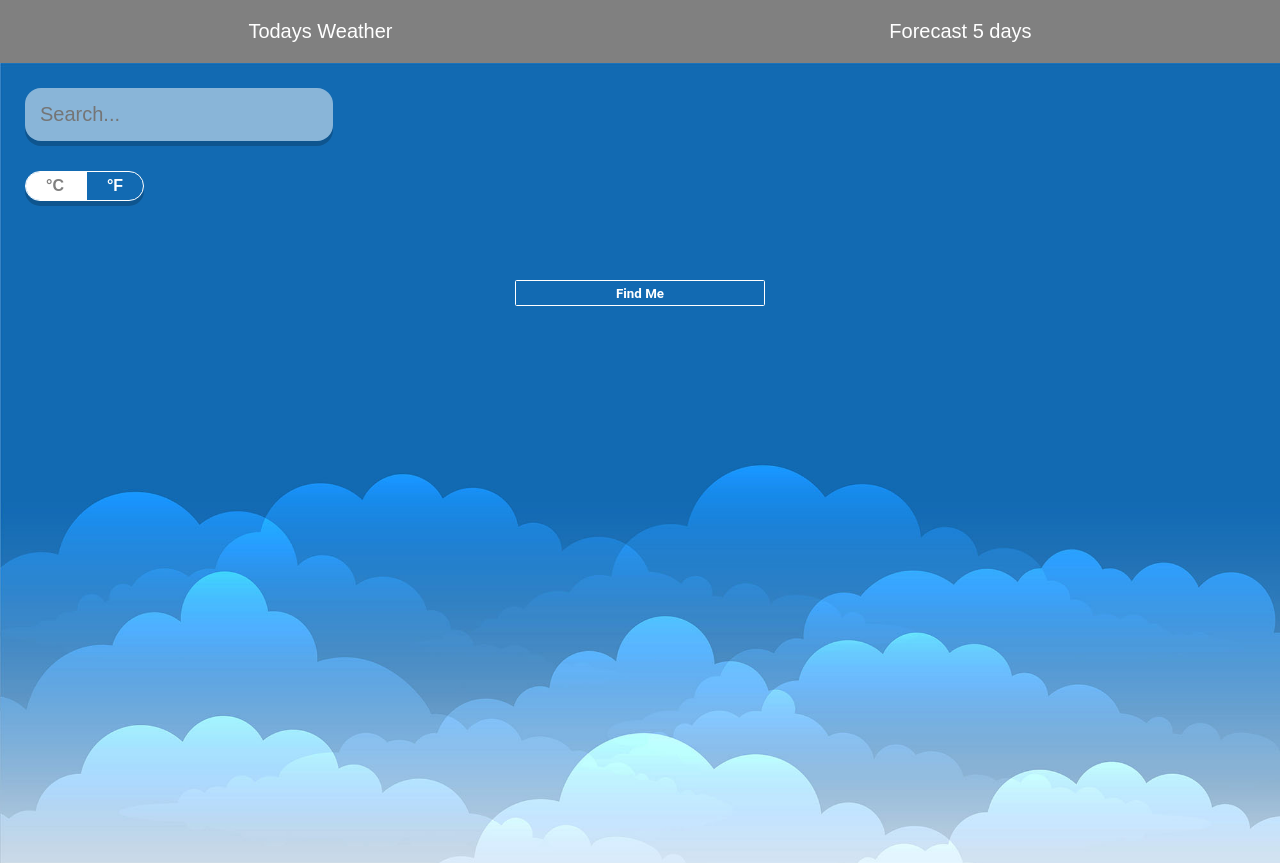
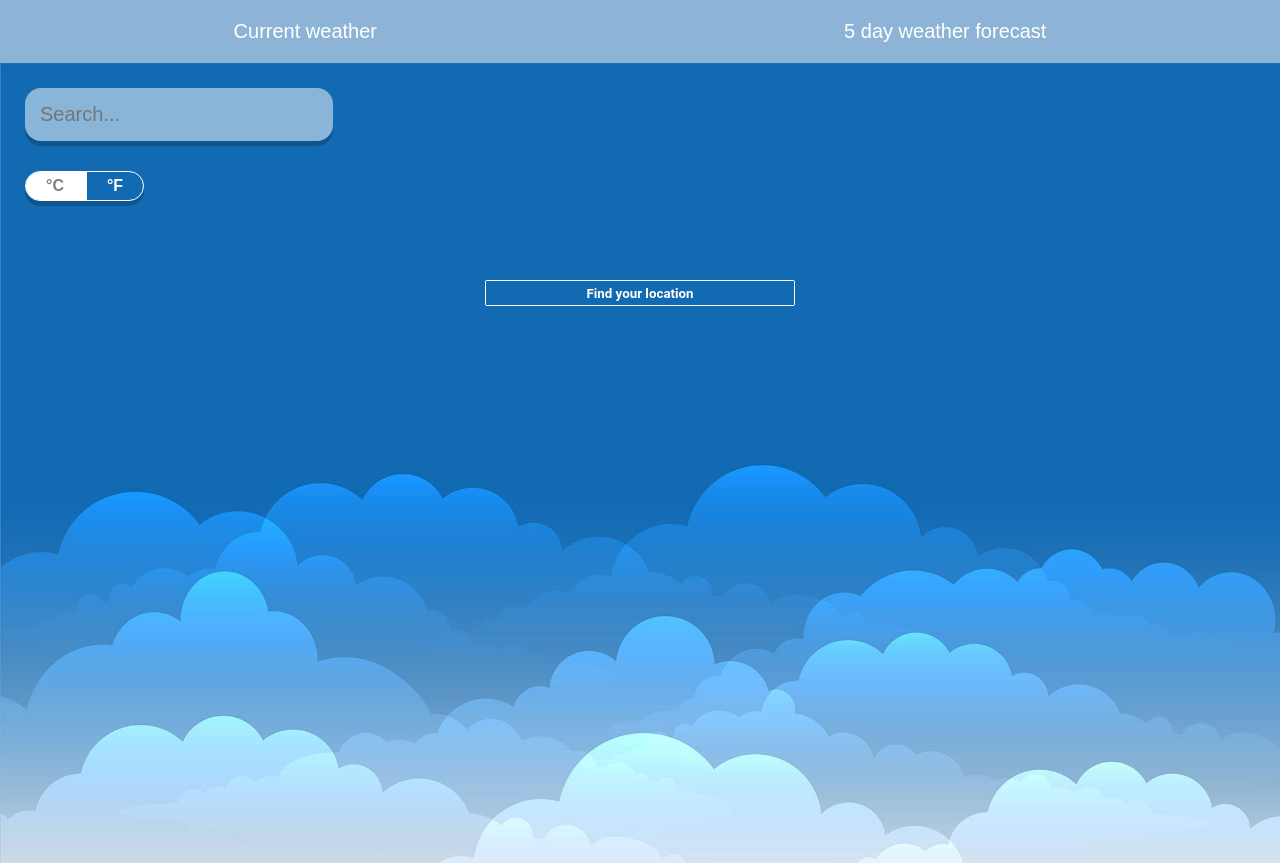
Before and after one commit to sofie-morling/React-weather-app, a React (Create React App) app: page / in a window 1280 px wide. Built offline with nearby package versions, Linux system fonts and the light colour scheme; no server answers.

Commit message:
minor design editing

```diff
--- a/src/App.js
+++ b/src/App.js
@@ -11,8 +11,8 @@ function App() {
 
       <div>
         <nav>
-          <li><Link to="/">Todays Weather</Link></li>
-          <li><Link to="/forecast">Forecast 5 days</Link></li>
+          <li><Link to="/">Current weather</Link></li>
+          <li><Link to="/forecast">5 day weather forecast</Link></li>
         </nav>
       </div>
 
--- a/src/components/Forecast.jsx
+++ b/src/components/Forecast.jsx
@@ -9,7 +9,7 @@ export const Forecast = () => {
 
   const { latitude, longitude, error } = usePosition();
 
-    // API Info
+  // API Info
   const api = {
     key: '12713ce52420589c2732fa06b705ae93',
     base: 'https://api.openweathermap.org/data/2.5/'
@@ -21,7 +21,7 @@ export const Forecast = () => {
   const [outUnit, setOutUnit] = useState('')
   const [windUnit, setWindUnit] = useState('')
 
-    // Location finder
+  // Location finder
   const findUser = () => {
 
     fetch(`https://hendrik-cors-proxy.herokuapp.com/api.openweathermap.org/data/2.5/forecast?lat=${latitude}&lon=${longitude}&units=${unit}&appid=${api.key}`)
@@ -29,15 +29,15 @@ export const Forecast = () => {
       .then(result => {
         setWeather(result)
         setOutUnit(unit === 'metric' ? '°C' : '°F');
-        setWindUnit(unit === 'metric' ? 'M/S' : 'M/H' );
+        setWindUnit(unit === 'metric' ? 'M/S' : 'M/H');
 
       });
-    if(error != null) {
+    if (error != null) {
       alert('Enable geolocation');
     }
   }
 
-    // Search function
+  // Search function
   const search = evt => {
     if (evt.key === 'Enter') {
       fetch(`${api.base}forecast?q=${query}&units=${unit}&APPID=${api.key}`)
@@ -57,7 +57,7 @@ export const Forecast = () => {
   return (
     <div className="home">
       <main>
-          {/* Search bar */}
+        {/* Search bar */}
         <div className='search-box'>
           <input
             type='text'
@@ -90,7 +90,7 @@ export const Forecast = () => {
           <label htmlFor="imperialButton">°F</label>
         </div>
         {/* Button "Find current position" */}
-        <button className="button" onClick={findUser}>Find Me</button>
+        <button className="button" onClick={findUser}>Find your location</button>
         {(typeof weather.list != 'undefined') ? (
 
           <>
@@ -105,7 +105,7 @@ export const Forecast = () => {
                   <p className="forecastItem">{interval.dt_txt.split(' ')[0].split(':')}</p>
                   <p className="forecastItem">{interval.dt_txt.split(' ')[1].split('-')}</p>
                   <img src={`http://openweathermap.org/img/wn/${interval.weather[0].icon}@2x.png`} alt="weather-icon"></img>
-                  <p className="forecastItem"><img src={temp} alt="temperature-icon" /> {Math.round(interval.main.temp)} {outUnit}</p>
+                  <p className="forecastItem"><img src={temp} alt="temperature-icon" /> {Math.round(interval.main.temp)}{outUnit}</p>
                   <p className="forecastItem"><img src={humidity} alt="humidity-icon" /> {interval.main.humidity}%</p>
                   <p className="forecastItem"><img src={wind} alt="wind-icon" /> {interval.wind.speed} {windUnit}</p>
                 </div>
--- a/src/components/Home.jsx
+++ b/src/components/Home.jsx
@@ -10,7 +10,7 @@ import { convertUnixToTime } from '../consts/convertUnixToTime';
 export const Home = () => {
 
   const { latitude, longitude, error } = usePosition();
-    // API info
+  // API info
   const api = {
     key: '12713ce52420589c2732fa06b705ae93',
     base: 'https://api.openweathermap.org/data/2.5/'
@@ -32,7 +32,7 @@ export const Home = () => {
       .then(result => {
         setWeather(result)
         setOutUnit(unit === "metric" ? "°C" : "°F");
-        setWindUnit(unit === 'metric' ? 'M/S' : 'M/H' );
+        setWindUnit(unit === 'metric' ? 'M/S' : 'M/H');
       });
 
     if (error != null) {
@@ -48,7 +48,7 @@ export const Home = () => {
           setWeather(result)
           setQuery('')
           setOutUnit(unit === "metric" ? "°C" : "°F");
-          setWindUnit(unit === 'metric' ? 'M/S' : 'M/H' );
+          setWindUnit(unit === 'metric' ? 'M/S' : 'M/H');
         });
     }
   }
@@ -57,7 +57,7 @@ export const Home = () => {
     <div className="home">
 
       <main>
-          {/* Search bar */}
+        {/* Search bar */}
         <div className='search-box'>
           <input
             type='text'
@@ -92,7 +92,7 @@ export const Home = () => {
         </div>
 
         {/* Button "Find current position" */}
-        <button className="button" onClick={findUser}>Find Me</button>
+        <button className="button" onClick={findUser}>Find your location</button>
         {(typeof weather.main != 'undefined') ? (
           <div>
             <div className="location-box">
@@ -102,7 +102,7 @@ export const Home = () => {
 
             <div className="weather-box">
               <div className="temp">
-                {Math.round(weather.main.temp)} {outUnit}
+                {Math.round(weather.main.temp)}{outUnit}
               </div>
 
               <div className="weather">{weather.weather[0].main}</div>
@@ -120,12 +120,10 @@ export const Home = () => {
                   {Math.round(weather.main.humidity)}%
                 </div>
 
-                <div className="sunrise"> <img src={sunrise} alt="sunrise-icon" />
-                  {convertUnixToTime(weather.sys.sunrise)}
+                <div className="sunrise"> <img src={sunrise} alt="sunrise-icon" /> {convertUnixToTime(weather.sys.sunrise)}
                 </div>
 
-                <div className="sunset"> <img src={sunset} alt="sunset-icon" />
-                  {convertUnixToTime(weather.sys.sunset)}
+                <div className="sunset"> <img src={sunset} alt="sunset-icon" /> {convertUnixToTime(weather.sys.sunset)}
                 </div>
               </div>
             </div>
--- a/src/index.css
+++ b/src/index.css
@@ -55,6 +55,7 @@ main {
   font-size: 32px;
   font-weight: 500;
   text-align: center;
+  padding-top: 20px;
 }
 
 .location-box .date {
@@ -63,6 +64,7 @@ main {
   font-weight: 300;
   font-style: italic;
   text-align: center;
+  padding-top: 5px;
 }
 
 .weather-box {
@@ -110,7 +112,7 @@ main {
   color: black;
   font-size: 28px;
   font-weight: 700;
-  padding-bottom: 20px
+  padding-bottom: 20px;
 }
 
 .weather-box .sunset {
@@ -162,7 +164,7 @@ main {
   display: flex;
   flex-direction: column;
   justify-content: space-around;
-  margin: 10px;
+  margin: 20px 10px;
   background-color: rgba(255,255,255,0.2);
   border-radius: 16px;
   padding: 15px 25px;
@@ -174,7 +176,7 @@ main {
 }
 
 nav {
-  background-color: gray;
+  background-color: #8db4d6;
   display: flex;
   justify-content: space-around;
   align-items: center;
@@ -206,6 +208,7 @@ input[type=radio] {
 }
 
 label {
+  cursor: pointer;
   color: white;
   display: inline-block;
   font-weight: 600;
```
